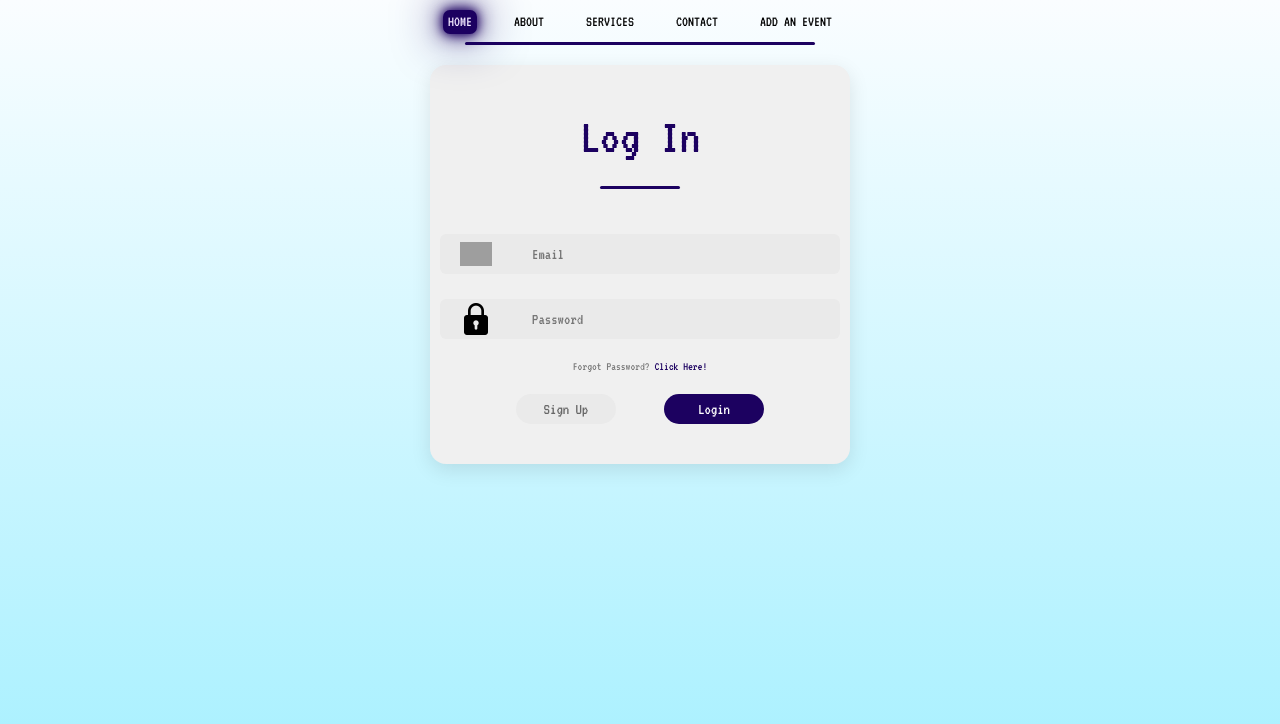
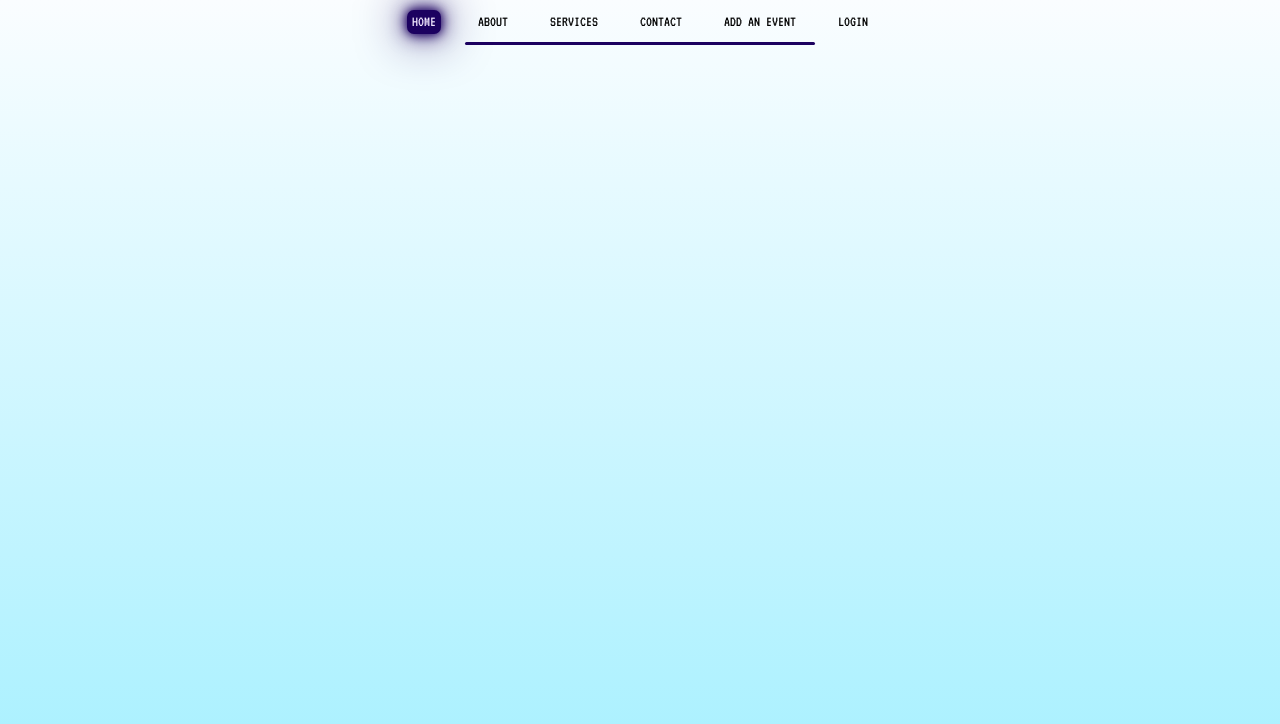
Before and after one commit to SOEN341-2025/Frontend, a React (Vite) app: page / in a window 1280 px wide. Shown: the top 724 px of the page. Built offline with nearby package versions, Linux system fonts and the light colour scheme; grey boxes are pictures that could not be loaded.

Commit message:
Seperated login and home page

```diff
--- a/src/App.jsx
+++ b/src/App.jsx
@@ -1,7 +1,7 @@
 
 import React from 'react'
 import {Routes, Route} from "react-router-dom"
-
+import LoginPage from './pages/loginsignup/LoginSignup';
 import Add_event_page from './pages/addEventPage/addEventPage';
 import Home from "./pages/home/home";
 import Layout from "./components/Layout";
@@ -19,6 +19,7 @@ function App() {
         <Route path="about" element={<h2>About Page</h2>} />
         <Route path="services" element={<h2>Services Page</h2>} />
         <Route path="contact" element={<Contact_Page/>} />
+        <Route path="login" element={<LoginPage/>} />
       </Route>
     </Routes>
   );
--- a/src/components/navbar/navbar.jsx
+++ b/src/components/navbar/navbar.jsx
@@ -29,6 +29,12 @@ export default function Navbar() {
             isActive ? `${styles.navLink} ${styles.active}` : styles.navLink}>
           Add an event
         </NavLink>
+
+        <NavLink to="/login" className={({ isActive }) =>
+            isActive ? `${styles.navLink} ${styles.active}` : styles.navLink}>
+          Login
+        </NavLink>
+
       </nav>
       <div className={styles.headerBar}></div>
     </header>
--- a/src/pages/home/home.jsx
+++ b/src/pages/home/home.jsx
@@ -1,5 +1,4 @@
 import React from "react";
-import LoginSignup from "../loginsignup/LoginSignup";
 import Header from "../../components/Header";
 
 function Home(){
@@ -8,7 +7,6 @@ function Home(){
 
         <>
         <Header/>
-        <LoginSignup />
 
         </>
     )
--- a/src/pages/loginsignup/LoginSignup.jsx
+++ b/src/pages/loginsignup/LoginSignup.jsx
@@ -4,8 +4,9 @@ import email from '../../assets/LoginSignup/email.png'
 import password from '../../assets/LoginSignup/password.png'
 import User_Login from '../../assets/LoginSignup/User_Login.png'
 import { useState } from 'react'
+import Header from '../../components/Header'
 
-export default function LoginSignup() {
+function LoginSignup() {
     const [action, setAction] = React.useState("Log In"); //
     const [formData, setFormData] = useState({ email: "", password: ""});
     //TO DO: Finish Sign Up Input Handle
@@ -109,3 +110,16 @@ export default function LoginSignup() {
 
   )
 }
+
+export default function LoginPage(){
+
+    return (
+
+        <>
+        <Header/>
+        <LoginSignup />
+
+        </>
+    )
+
+}
```
